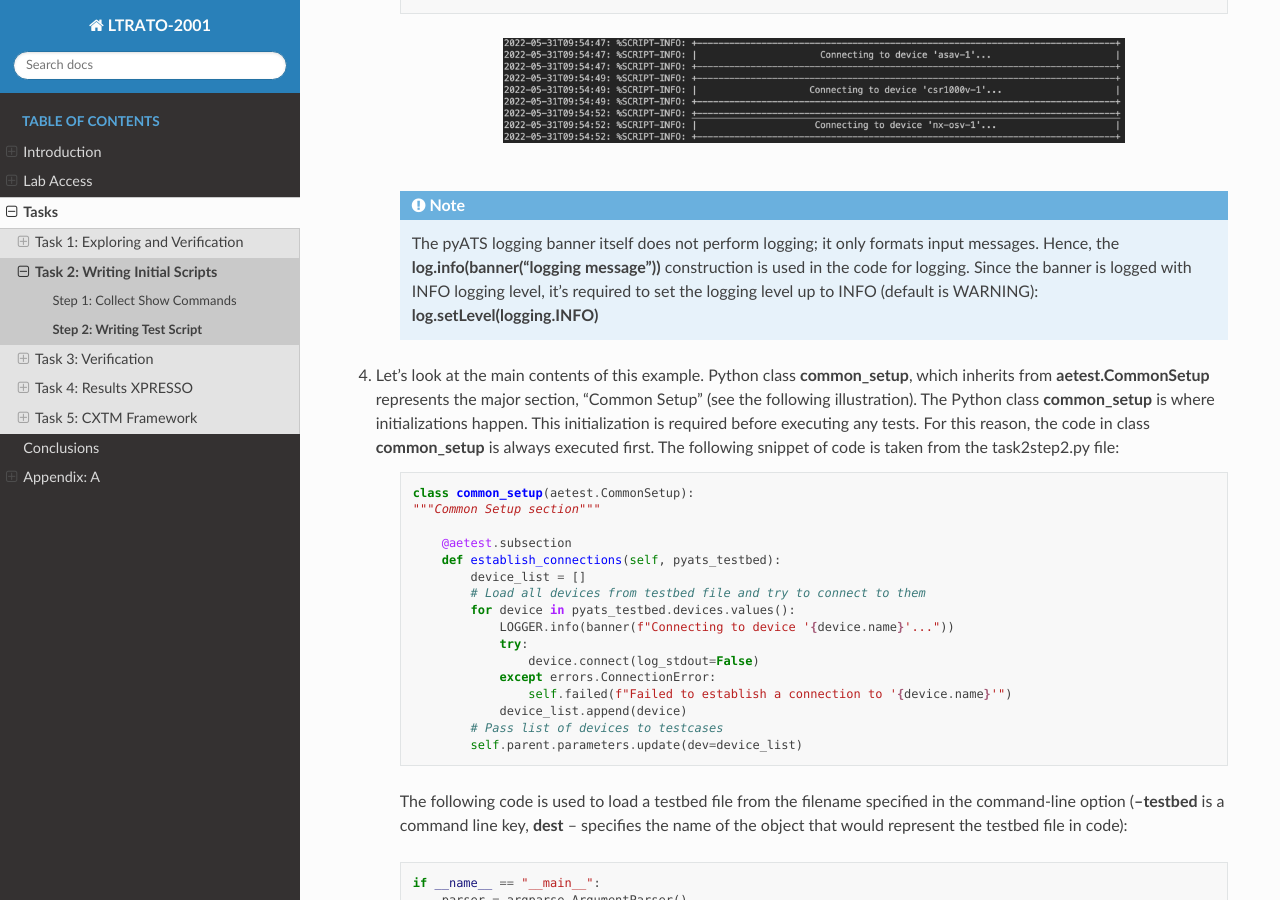
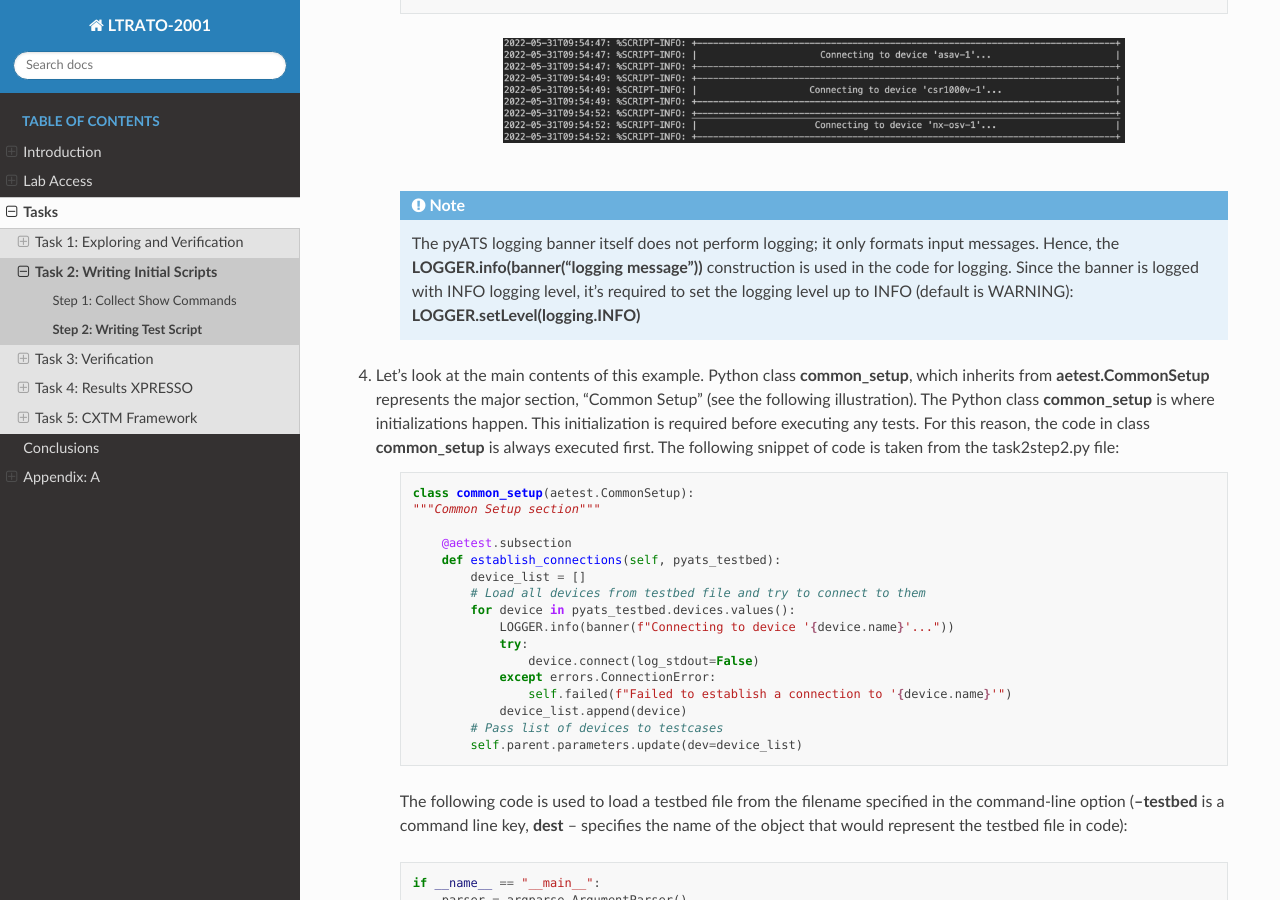
Before and after one commit to CiscoLives/LTRATO-2001, a Sphinx documentation site: the page built from docs/tasks/task2/step2.rst, in a window 1280 px wide and 900 px high, scrolled down 1382 px. Built offline with Sphinx 7.4.7 and the Read the Docs theme 2.0.0, drawn with Linux system fonts in a browser that asks for light colours.

Commit message:
Fixes log vs LOGGER

```diff
--- a/docs/tasks/task2/step2.rst
+++ b/docs/tasks/task2/step2.rst
@@ -55,9 +55,9 @@ Each of these sections is further broken down into smaller subsections (Python m
     .. note::
 
         The pyATS logging banner itself does not perform logging; it only formats input messages.
-        Hence, the **log.info(banner("logging message"))** construction is used in the code for logging.
+        Hence, the **LOGGER.info(banner("logging message"))** construction is used in the code for logging.
         Since the banner is logged with INFO logging level, it's required to set the logging level up to INFO (default is WARNING):
-        **log.setLevel(logging.INFO)**
+        **LOGGER.setLevel(logging.INFO)**
 
 #. Let's look at the main contents of this example. Python class **common_setup**, which inherits from **aetest.CommonSetup** represents the major section, “Common Setup” (see the following illustration).  The Python class **common_setup** is where initializations happen. This initialization is required before executing any tests. For this reason, the code in class **common_setup** is always executed first. The following snippet of code is taken from the task2step2.py file:
 
--- a/docs/tasks/task3/step1.rst
+++ b/docs/tasks/task3/step1.rst
@@ -121,8 +121,7 @@ The high-level logic of the test case will be as follows:
 
                 device_list = []
                 for device in pyats_testbed.devices.values():
-                    log.info(banner(
-                        f"Connecting to device '{device.name}'..."))
+                    LOGGER.info(banner(f"Connecting to device '{device.name}'..."))
                     try:
                         device.connect(log_stdout=False)
                     except errors.ConnectionError:
```
